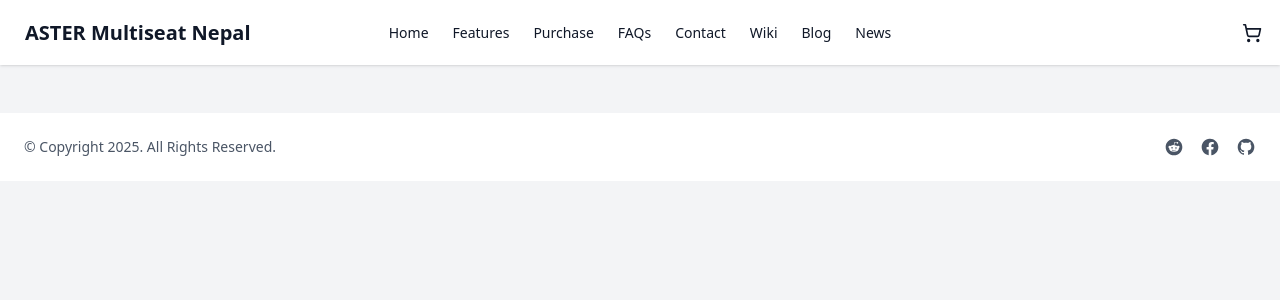
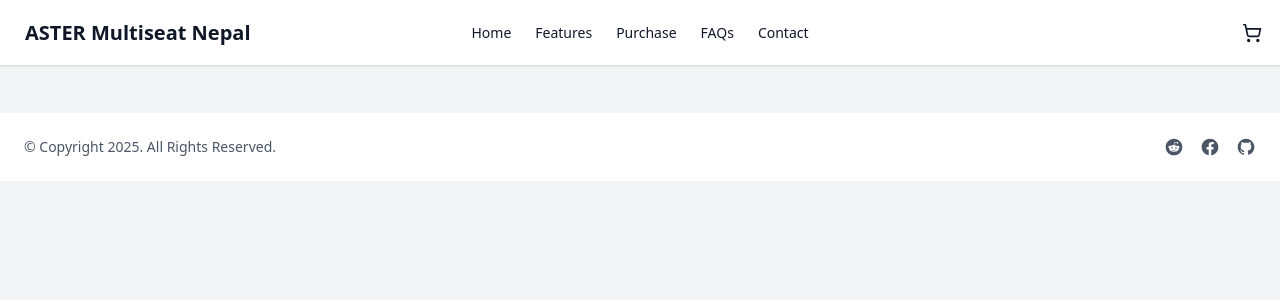
Before and after one commit to psychrabi/rabistha, a React (Vite) app: page / in a window 1280 px wide. Shown: the top 300 px of the page. Built offline with nearby package versions, Linux system fonts and the light colour scheme.

Commit message:
updated navbar to use array for links, moved navlink to its own file

```diff
--- a/src/components/Navbar.jsx
+++ b/src/components/Navbar.jsx
@@ -2,6 +2,7 @@ import React from 'react'
 import { Link } from 'react-router-dom'
 import { ShoppingCart } from 'lucide-react'
 import useCartStore from '../store/cartStore'
+import {navLinks} from '../data/navLinks'
 
 export default function Navbar() {
   const { items, getTotal } = useCartStore()
@@ -17,28 +18,22 @@ export default function Navbar() {
           <ul
             tabIndex={0}
             className="menu menu-sm dropdown-content bg-base-100 rounded-box z-1 mt-3 w-52 p-2 shadow">
-            <li><Link to="/rabistha/">Home</Link></li>
-            <li><Link to="/rabistha/features">Features</Link></li>
-            <li><Link to="/rabistha/purchase">Purchase</Link></li>
-            <li><Link to="/rabistha/faqs">FAQs</Link></li>
-            <li><Link to="/rabistha/contact">Contact</Link></li>
-            <li><Link to="/rabistha/wiki">Wiki</Link></li>
-            <li><Link to="/rabistha/blog">Blog</Link></li>
-            <li><Link to="/rabistha/news">News</Link></li>
+            {navLinks.map(link => (
+              <li key={link.to} className={link.enabled ? '' : 'hidden'}>
+                <Link to={link.to}>{link.label}</Link>
+              </li>
+            ))}
           </ul>
         </div>
         <Link to="/rabistha/" className="btn btn-ghost text-xl">ASTER Multiseat Nepal</Link>
       </div>
       <div className="navbar-center hidden lg:flex">
         <ul className="menu menu-horizontal px-1">
-          <li><Link to="/rabistha/">Home</Link></li>
-          <li><Link to="/rabistha/features">Features</Link></li>
-          <li><Link to="/rabistha/purchase">Purchase</Link></li>
-          <li><Link to="/rabistha/faqs">FAQs</Link></li>
-          <li><Link to="/rabistha/contact">Contact</Link></li>
-          <li><Link to="/rabistha/wiki">Wiki</Link></li>
-          <li><Link to="/rabistha/blog">Blog</Link></li>
-          <li><Link to="/rabistha/news">News</Link></li>
+          {navLinks.map(link => (
+            <li key={link.to} className={link.enabled ? '' : 'hidden'}>
+              <Link to={link.to}>{link.label}</Link>
+            </li>
+          ))}
         </ul>
       </div>
       <div className="navbar-end">
--- /dev/null
+++ b/src/data/navLinks.js
@@ -0,0 +1,10 @@
+export const navLinks = [
+  { label: "Home", to: "/rabistha/", enabled: true },
+  { label: "Features", to: "/rabistha/features", enabled: true },
+  { label: "Purchase", to: "/rabistha/purchase", enabled: true },
+  { label: "FAQs", to: "/rabistha/faqs", enabled: true },
+  { label: "Contact", to: "/rabistha/contact", enabled: true },
+  { label: "Wiki", to: "/rabistha/wiki", enabled: false },
+  { label: "Blog", to: "/rabistha/blog", enabled: false },
+  { label: "News", to: "/rabistha/news", enabled: false },
+];
```
